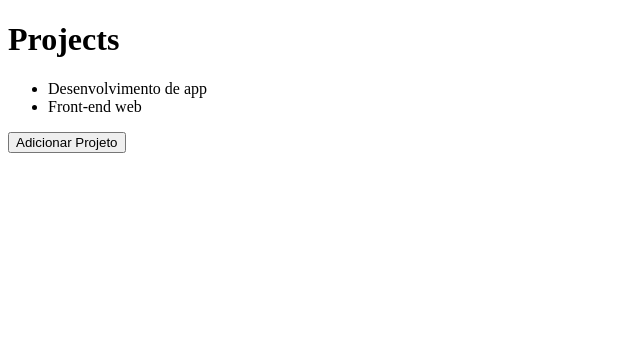
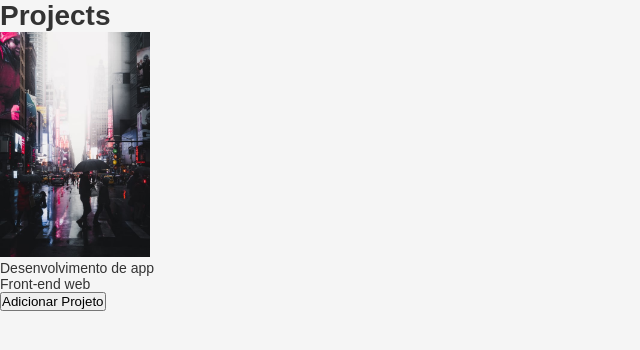
Before and after one commit to leticiaenz/bootcamp-fronend, a React app: page / in a window 1280 px wide. Shown: the top 350 px of the page, without its empty margins (0-640 px from the left). Built offline with nearby package versions, Linux system fonts and the light colour scheme.

Commit message:
Class 07: Importing css and images

```diff
--- /dev/null
+++ b/src/App.css
@@ -0,0 +1,12 @@
+* {
+  margin: 0;
+  padding: 0;
+  outline: 0;
+  box-sizing: border-box;
+}
+
+body {
+  background: #f5f5f5;
+  font: 14px sans-serif;
+  color: #333;
+}
--- a/src/App.js
+++ b/src/App.js
@@ -1,4 +1,8 @@
 import React, { useState } from "react";
+
+import "./App.css";
+import backgroundImage from "./assets/background.jpeg";
+
 import Header from "./components/Header";
 
 function App() {
@@ -16,6 +20,8 @@
   return (
     <>
       <Header title="Projects" />
+      <img width={150} src={backgroundImage} alt="" />
+
       <ul>
         {projects.map((project) => (
           <li key={project}>{project}</li>
--- a/webpack.config.js
+++ b/webpack.config.js
@@ -18,6 +18,17 @@
           loader: "babel-loader",
         },
       },
+      {
+        test: /\.css$/,
+        exclude: /node_modules/,
+        use: [{ loader: "style-loader" }, { loader: "css-loader" }],
+      },
+      {
+        test: /.*\.(gif|png|jpe?g)$/i,
+        use: {
+          loader: "file-loader",
+        },
+      },
     ],
   },
 };
```
Also changed, not shown: package.json (+7 -0 lines), src/assets/background.jpeg (added), 1 other file (tests, documents, lock files or other folders).
